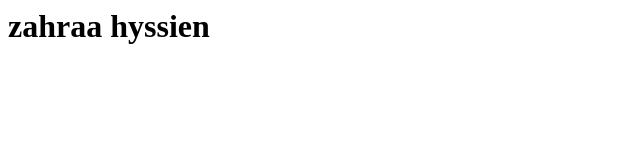
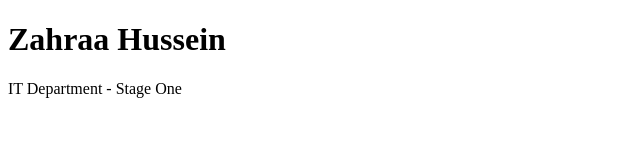
Before and after one commit to ZA-74/university-projects, a plain HTML site: page index-1.html in a window 1280 px wide. Shown: the whole page, without its empty margins (0-640 px from the left). Drawn offline with Linux system fonts and the light colour scheme.

Commit message:
Update index-1.html

```diff
--- a/index-1.html
+++ b/index-1.html
@@ -1 +1,10 @@
-<h1>zahraa hyssien<h1>
+<!DOCTYPE html>
+<html>
+<head>
+    <title>University Project</title>
+</head>
+<body>
+    <h1>Zahraa Hussein</h1>
+    <p>IT Department - Stage One</p>
+</body>
+</html>
```
